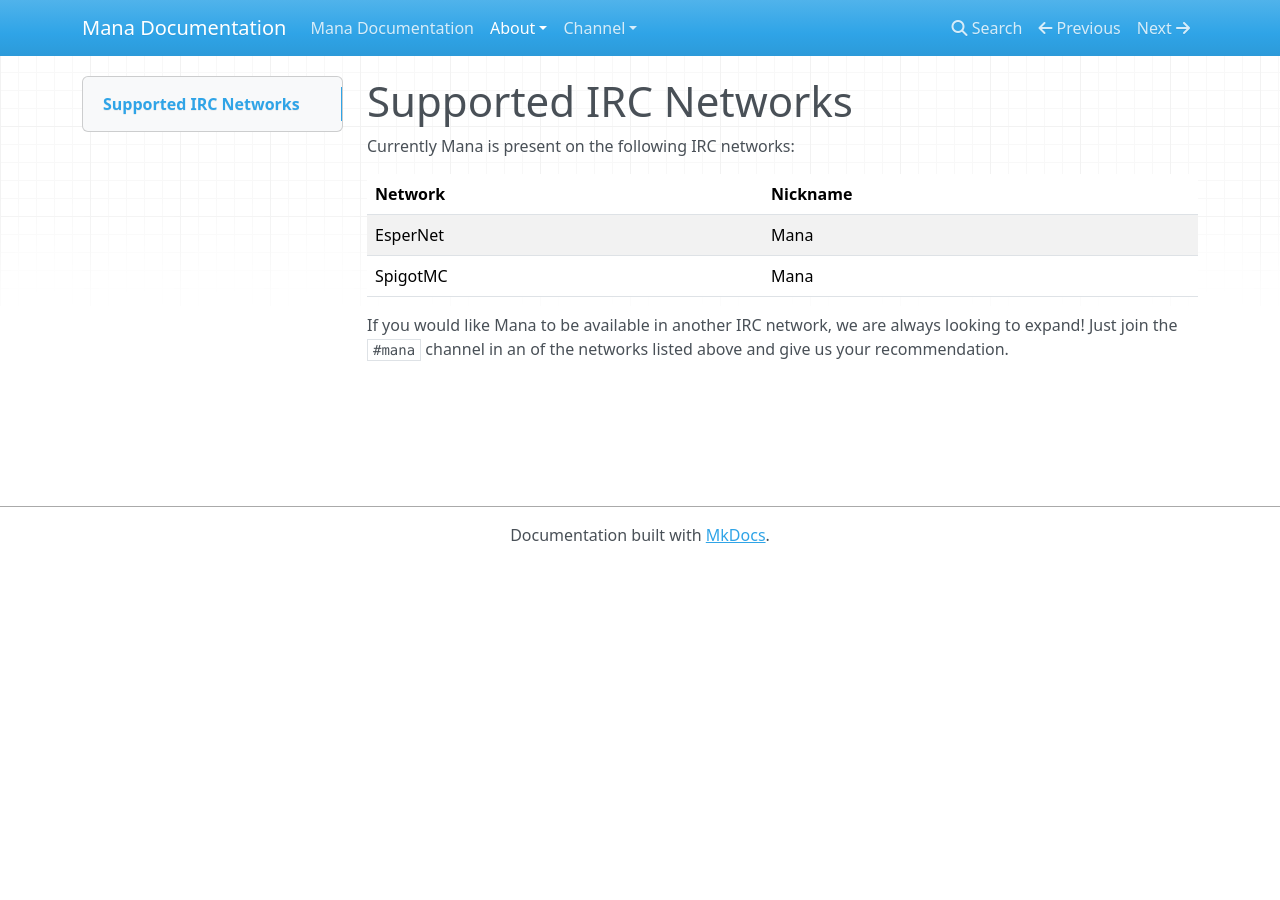
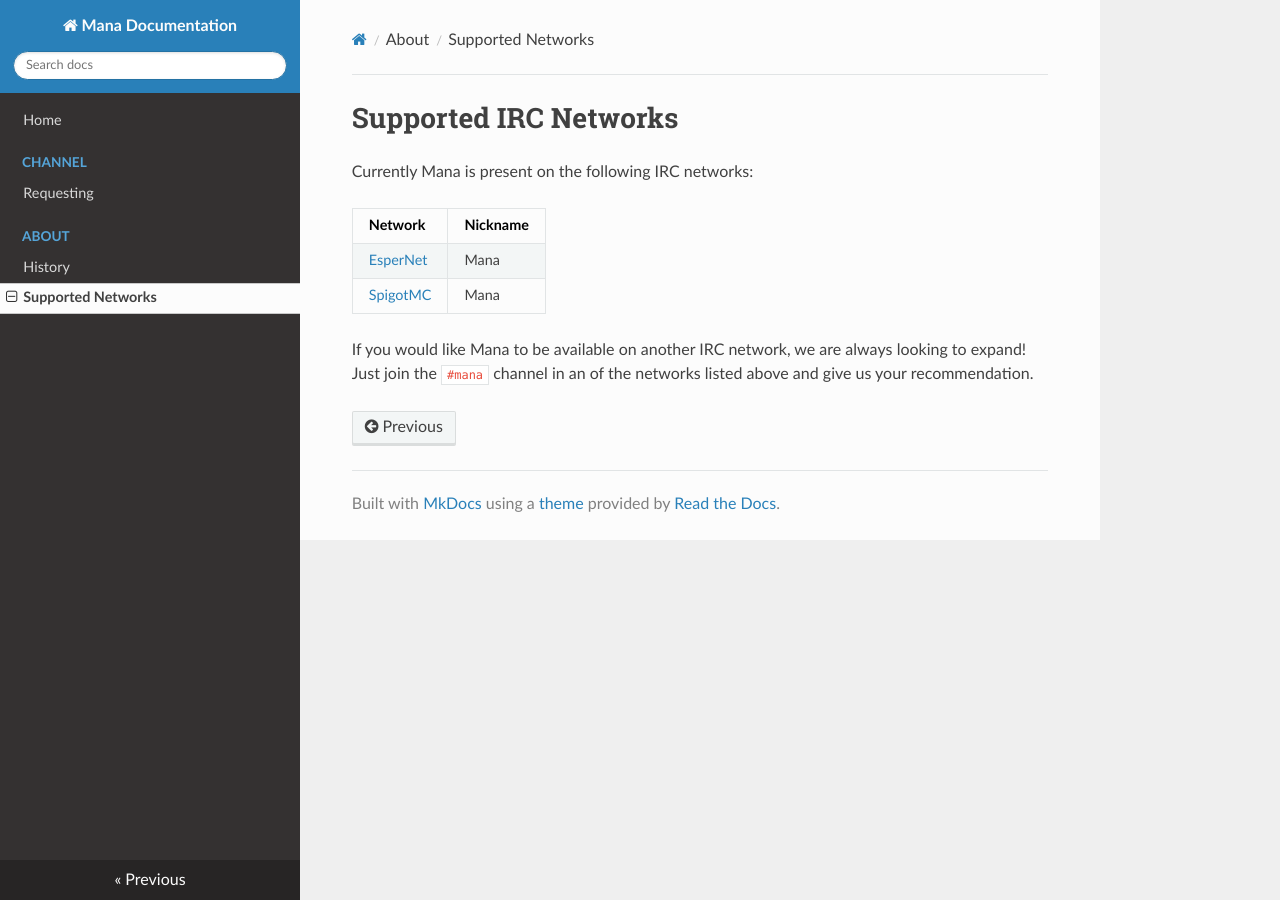
Before and after one commit to ManaBot/ManaDocs, an MkDocs documentation site: the page built from docs/about/networks.md, in a window 1280 px wide. Built offline with MkDocs 1.6.1, drawn with Linux system fonts in a browser that asks for light colours; nearby versions of some CDN libraries; old or Windows-style settings are respelled for this version of MkDocs.

```diff
--- a/docs/about/networks.md
+++ b/docs/about/networks.md
@@ -3,10 +3,13 @@ Supported IRC Networks
 
 Currently Mana is present on the following IRC networks:
 
-| Network  | Nickname |
-| -------- | -------- |
-| EsperNet | Mana     |
-| SpigotMC | Mana     |
+| Network    | Nickname |
+| ---------- | -------- |
+| [EsperNet] | Mana     |
+| [SpigotMC] | Mana     |
 
-If you would like Mana to be available in another IRC network, we are always looking to expand! Just join the `#mana`
+If you would like Mana to be available on another IRC network, we are always looking to expand! Just join the `#mana`
 channel in an of the networks listed above and give us your recommendation.
+
+[EsperNet]: https://esper.net/
+[SpigotMC]: https://irc.spi.gt/
--- a/mkdocs.yml
+++ b/mkdocs.yml
@@ -1 +1,9 @@
 site_name: Mana Documentation
+theme: readthedocs
+pages:
+  - Home: 'index.md'
+  - Channel:
+    - Requesting: 'channel/requesting.md'
+  - About:
+    - History: 'about/history.md'
+    - Supported Networks: 'about/networks.md'
```
Also changed, not shown: README.md (added, +4 -0 lines), docs/about/history.md (+1 -1 lines), docs/channel/requesting.md (+1 -1 lines).
